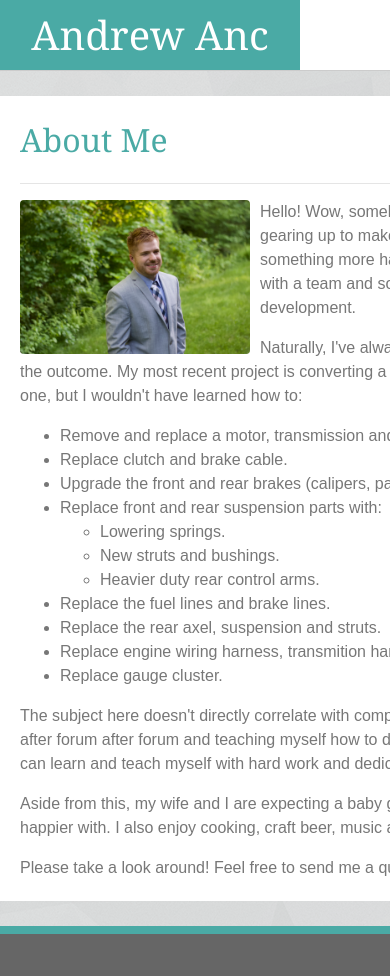
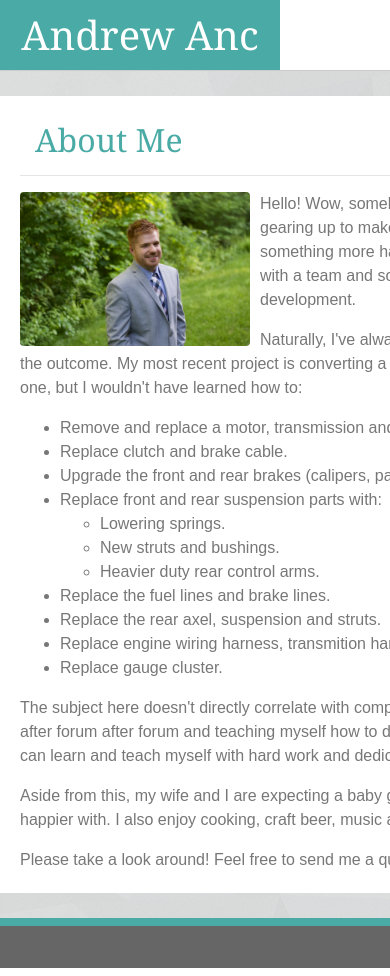
Before and after one commit to aancjr/Bootstrap-Portfolio, a plain HTML site: page index.html in a window 390 px wide. Shown: the top 976 px of the page. Drawn offline with nearby package versions, Linux system fonts and the light colour scheme.

Commit message:
commiting current changes, still needs to updated to be fully responsive

```diff
--- a/assets/css/style.css
+++ b/assets/css/style.css
@@ -4,11 +4,6 @@ body {
     background: url("../images/shattered.png");
     z-index: -1;
     font-family: 'Arial', 'Helvetica Neue', Helvetica sans-serif;
-}
-
-.wrapper {
-    width: 960px;
-    margin: auto;
 }
 
 .header {
@@ -19,13 +14,18 @@ body {
     height: 71px;
 }
 
+.wrapper {
+    width: 960px;
+    margin: auto;
+}
+
 .h1 {
     font-family: 'Georgia', Times, "Times New Roman", serif;
     background-color: #4aaaa5;
     color: #ffffff;
-    width: 300px;
+    width: 280px;
     text-align: center;
-    padding: 11px;
+    padding: 11px 0px;
 }
 
 .nav-item {
@@ -45,7 +45,7 @@ a: visited {
     color: #00B4E1;
 }
 
-.container {
+.content {
     margin: auto;
     width: 960px;
     height: auto;
--- a/index.html
+++ b/index.html
@@ -35,13 +35,11 @@
         </section>
     </section>
 
+    <section class="content">
+        <section class="main-content">
             <section class="container">
-        <section class="main-content">
-            <section class="row">
                     <section class="h2">About Me</section>
-            </section>
                 <hr></hr>
-
                 <section class="row">
                     <section class="col-md-12">
                         <img class="image-fluid rounded float-left w-25" src="./assets/images/Profile-Picture.jpg" alt="Profile-Picture">
@@ -86,6 +84,7 @@
                 </section>
             </section>
         </section>
+    </section>
 
     <section class="sticky-footer"></section>
 
```
Also changed, not shown: contact.html (+8 -2 lines), portfolio.html (+3 -1 lines). Lines whose indentation alone changed are shown as unchanged.
